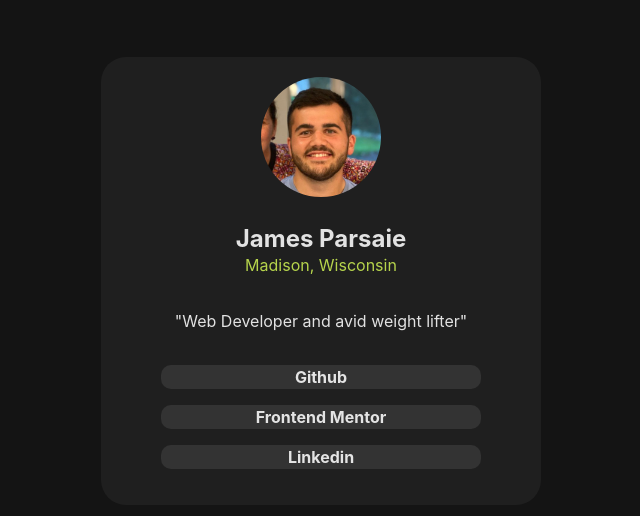
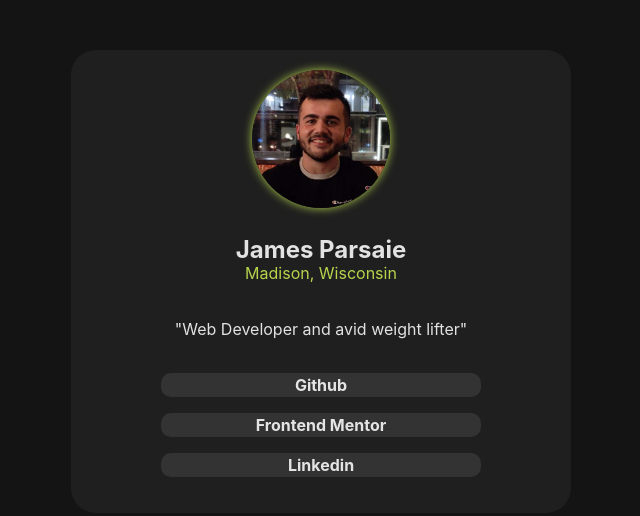
Before and after one commit to jamesparsaie/SocialLinks, a website built with Vite: page index.html in a window 1280 px wide. Shown: the part 119-635 px from the top of the page, without its empty margins (319-959 px from the left). Built offline with nearby package versions, Linux system fonts and the light colour scheme.

Commit message:
New image and box shadow

```diff
--- a/index.html
+++ b/index.html
@@ -11,7 +11,7 @@
   <body>
     <div id="app"></div>
     <div class="main-div">
-      <img src="assets/images/me.jpg" id="avatar"/>
+      <img src="assets/images/me2.jpg" id="avatar"/>
       <p style="font-size: x-large; font-weight: bold; margin-bottom: -5%;">James Parsaie</p>
       <p style="color: #B6D44C;">Madison, Wisconsin</p>
       <p>"Web Developer and avid weight lifter"</p>
--- a/style.css
+++ b/style.css
@@ -31,6 +31,7 @@
 #avatar {
   width: 30%;
   border-radius: 50%;
+  box-shadow: 0 0 10px #B6D44C
 }
 
 .button-link {
```
Also changed, not shown: assets/images/me2.jpg (added).
